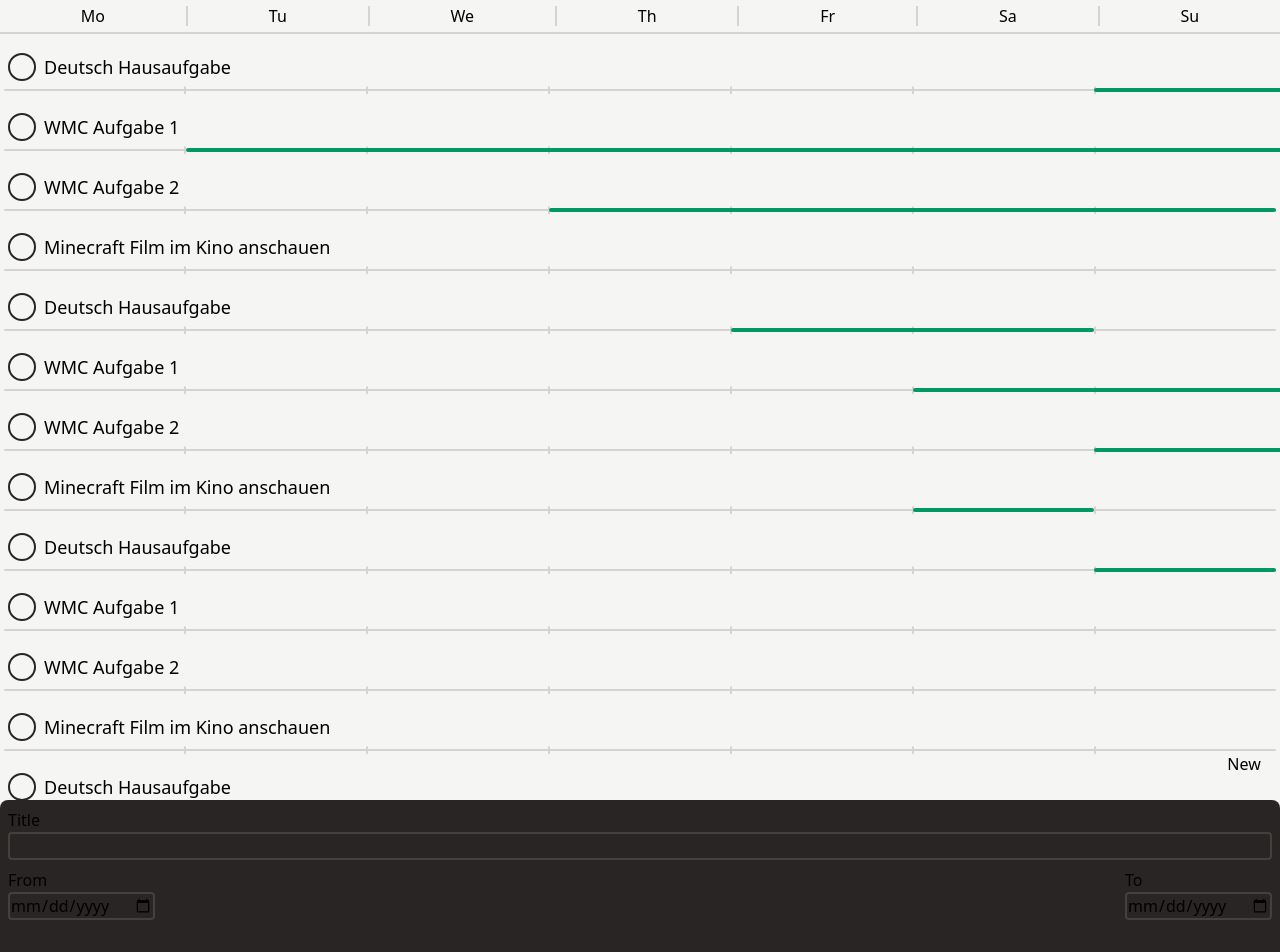
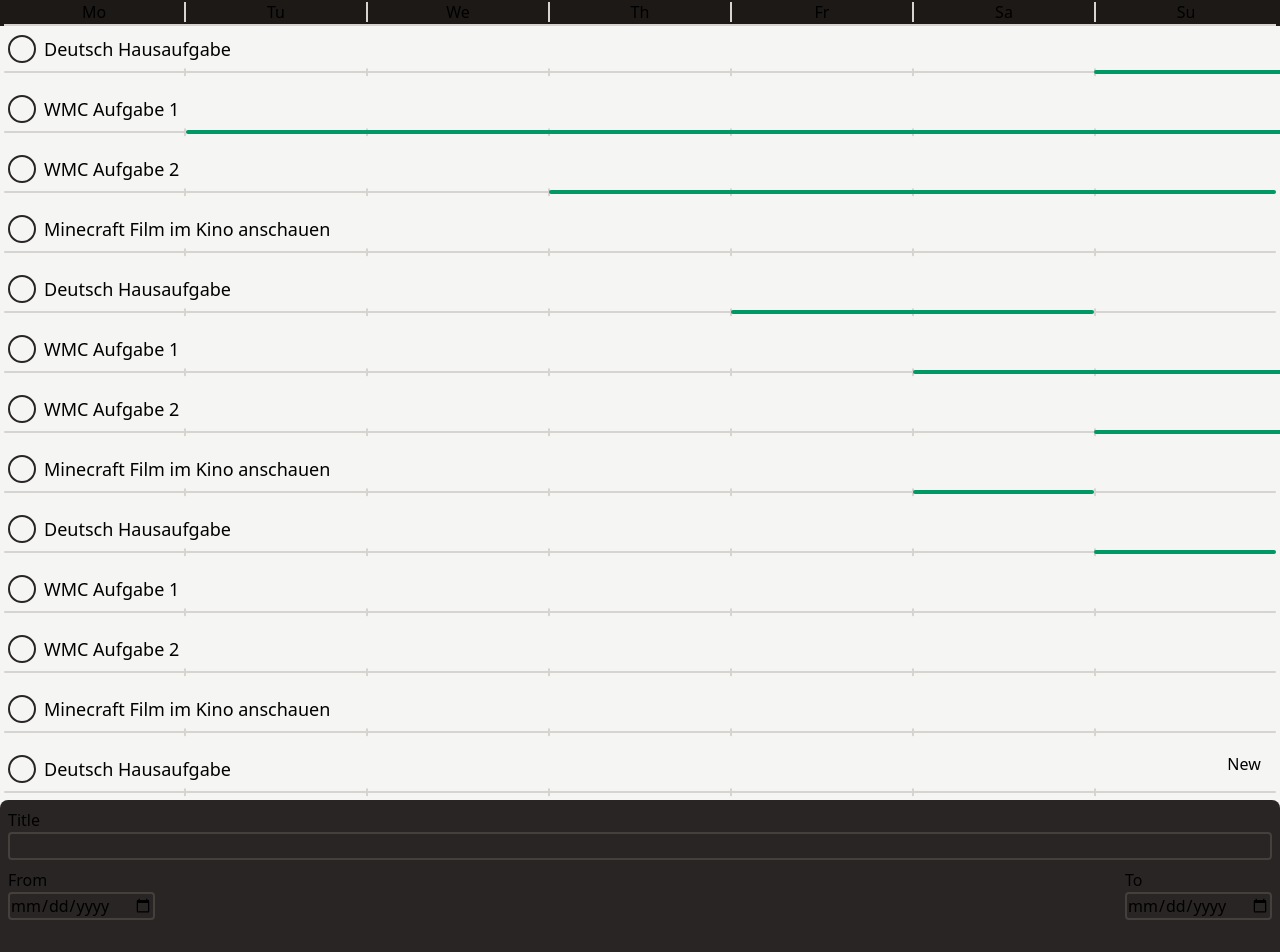
Before and after one commit to ToBinio/task-line, a Nuxt app: page / in a window 1280 px wide. Shown: the top 952 px of the page. Before the commit the page ends 800 px from the top, so only its background shows below. Built offline with nearby package versions, Linux system fonts and the light colour scheme.

Commit message:
some layout changes

```diff
--- a/components/NewTodo.vue
+++ b/components/NewTodo.vue
@@ -33,10 +33,15 @@
 }
 </script>
 <template>
-    <div class="fixed h-dvh w-dvw" v-if="isOpen" @click="close" />
+    <div>
         <div
-        class="fixed rounded-t-lg h-48 -bottom-48 bg-stone-800 w-full transition-all"
-        :class="{ 'bottom-0': isOpen }"
+            class="fixed h-dvh w-dvw top-0 left-0 backdrop-blur-[1.5px] z-50"
+            v-if="isOpen"
+            @click="close"
+        />
+        <div
+            class="fixed rounded-t-lg h-48 bottom-0 translate-y-full bg-stone-800 w-full transition-all z-100"
+            :class="{ '!translate-y-0': isOpen }"
         >
             <div class="flex flex-col m-2 gap-2">
                 <div class="flex flex-col">
@@ -71,7 +76,7 @@
         </div>
         <button
             v-if="!isOpen"
-        class="m-2 h-14 absolute bottom-0 right-0 rounded-full aspect-square dark:bg-stone-600 hover:bg-stone-500"
+            class="m-2 h-14 fixed bottom-0 right-0 rounded-full aspect-square dark:bg-stone-600 hover:bg-stone-500 z-50"
             @click="open"
         >
             New
@@ -79,9 +84,10 @@
         <button
             v-if="isOpen"
             :disabled="!isValid()"
-        class="m-2 h-14 absolute bottom-0 right-0 rounded-full aspect-square dark:bg-stone-600 hover:bg-stone-500 disabled:bg-stone-700"
+            class="m-2 h-14 fixed bottom-0 right-0 rounded-full aspect-square dark:bg-stone-600 hover:bg-stone-500 disabled:bg-stone-700 z-110"
             @click="onAddTodo"
         >
             Add
         </button>
+    </div>
 </template>
--- a/components/TimeHeader.vue
+++ b/components/TimeHeader.vue
@@ -13,13 +13,16 @@
 </script>
 
 <template>
-    <div class="flex justify-evenly items-center relative h-8">
+    <div class="fixed top-0 w-dvw px-1 z-10 bg-stone-900">
+        <div class="flex justify-evenly items-center relative">
             <template v-for="(day, index) in dayStrings">
-            <div>{{ day }}</div>
+                <div class="flex-1 text-center">{{ day }}</div>
                 <div
                     v-if="index != dayStrings.length - 1"
                     class="h-5 w-0.5 spacer"
                 ></div>
             </template>
         </div>
+        <div class="h-0.5 spacer"></div>
+    </div>
 </template>
--- /dev/null
+++ b/components/Todos.vue
@@ -0,0 +1,29 @@
+<script setup lang="ts">
+let todoStore = useTodoStore();
+</script>
+
+<template>
+    <div class="flex-1 overflow-y-scroll overflow-x-hidden p-1 mt-4 w-dvw">
+        <TransitionGroup>
+            <div
+                class="max-h-15 h-15"
+                v-for="todo in todoStore.data"
+                :key="todo.uuid"
+            >
+                <Todo :data="todo" />
+            </div>
+        </TransitionGroup>
+    </div>
+</template>
+
+<style scoped>
+.v-enter-active,
+.v-leave-active {
+    transition: 0.5s ease;
+}
+
+.v-leave-to {
+    max-height: 0;
+    opacity: 0;
+}
+</style>
--- a/pages/index.vue
+++ b/pages/index.vue
@@ -1,38 +1,6 @@
-<script setup lang="ts">
-import NewTodo from "~/components/NewTodo.vue";
-import TimeHeader from "~/components/TimeHeader.vue";
-
-let todoStore = useTodoStore();
-</script>
+<script setup lang="ts"></script>
 <template>
-    <div class="w-dvw h-dvh flex flex-col overflow-hidden">
-        <TimeHeader />
-        <div class="h-0.5 spacer"></div>
-
-        <div class="flex-1 overflow-y-scroll overflow-x-hidden p-1 w-dvw">
-            <TransitionGroup>
-                <div
-                    class="max-h-15 h-15"
-                    v-for="todo in todoStore.data"
-                    :key="todo.uuid"
-                >
-                    <Todo :data="todo" />
-                </div>
-            </TransitionGroup>
-        </div>
-
-        <NewTodo />
-    </div>
+    <TimeHeader />
+    <Todos />
+    <NewTodo />
 </template>
-
-<style scoped>
-.v-enter-active,
-.v-leave-active {
-    transition: 0.5s ease;
-}
-
-.v-leave-to {
-    max-height: 0;
-    opacity: 0;
-}
-</style>
```
Lines whose indentation alone changed are shown as unchanged.
